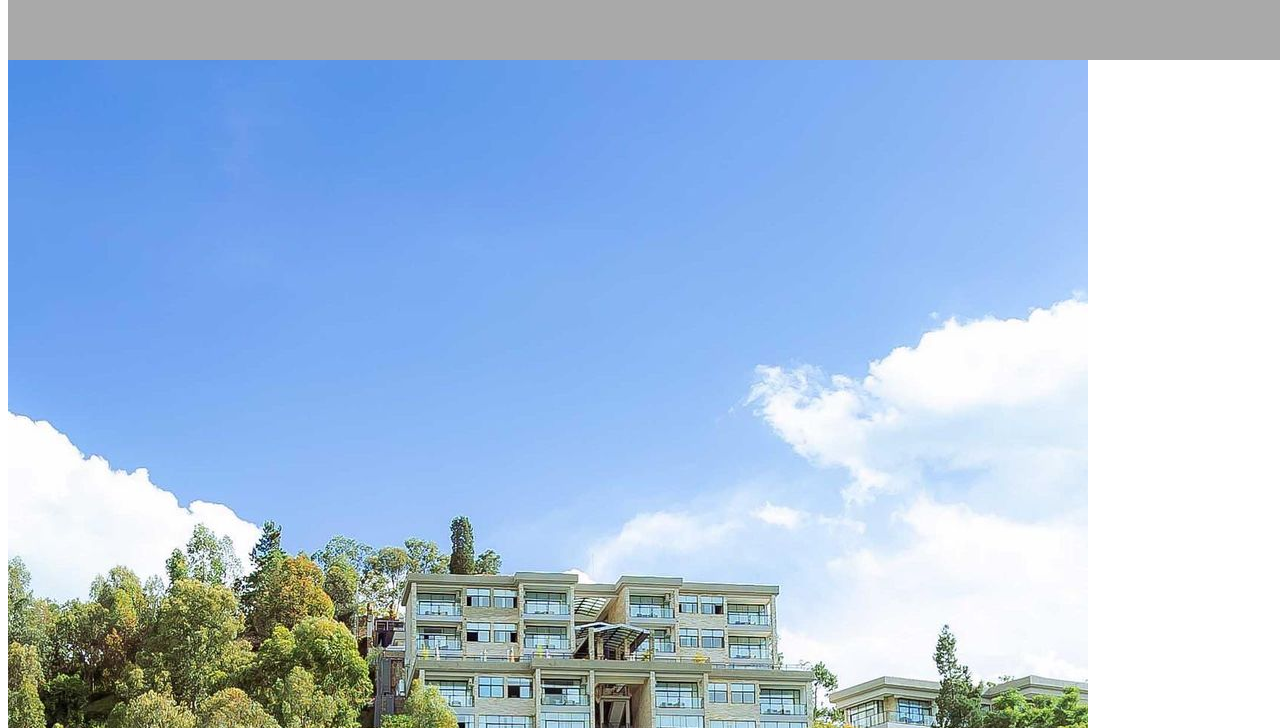
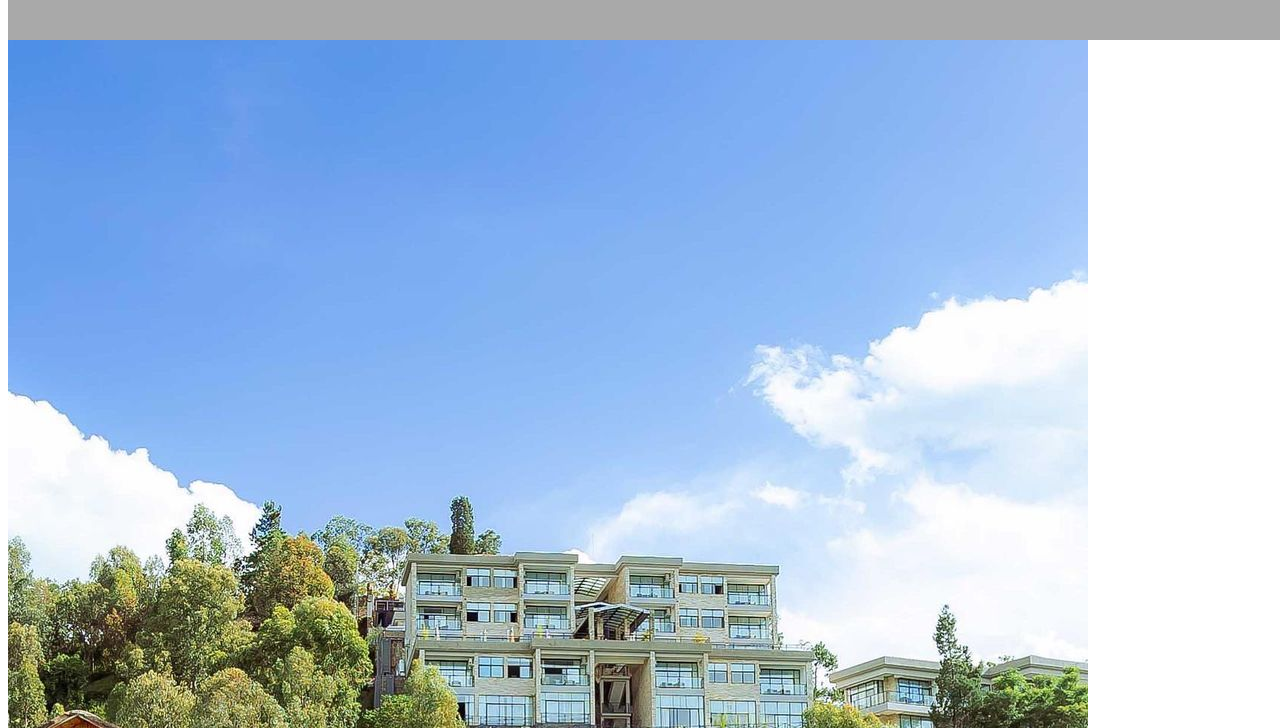
Before and after one commit to imbereyemaso/simple-project, a plain HTML site: page photo.html in a window 1280 px wide. Shown: the part 72-800 px from the top of the page. Drawn offline with Linux system fonts and the light colour scheme.

Commit message:
Update and rename photo.html to photo.html

```diff
--- a/photo.html
+++ b/photo.html
@@ -18,7 +18,7 @@
 		font-family: serif;
 		color:blue;
                 Width:1500px;
-                Height:100px;
+                Height:80px;
 }
 
 .footer{
```
